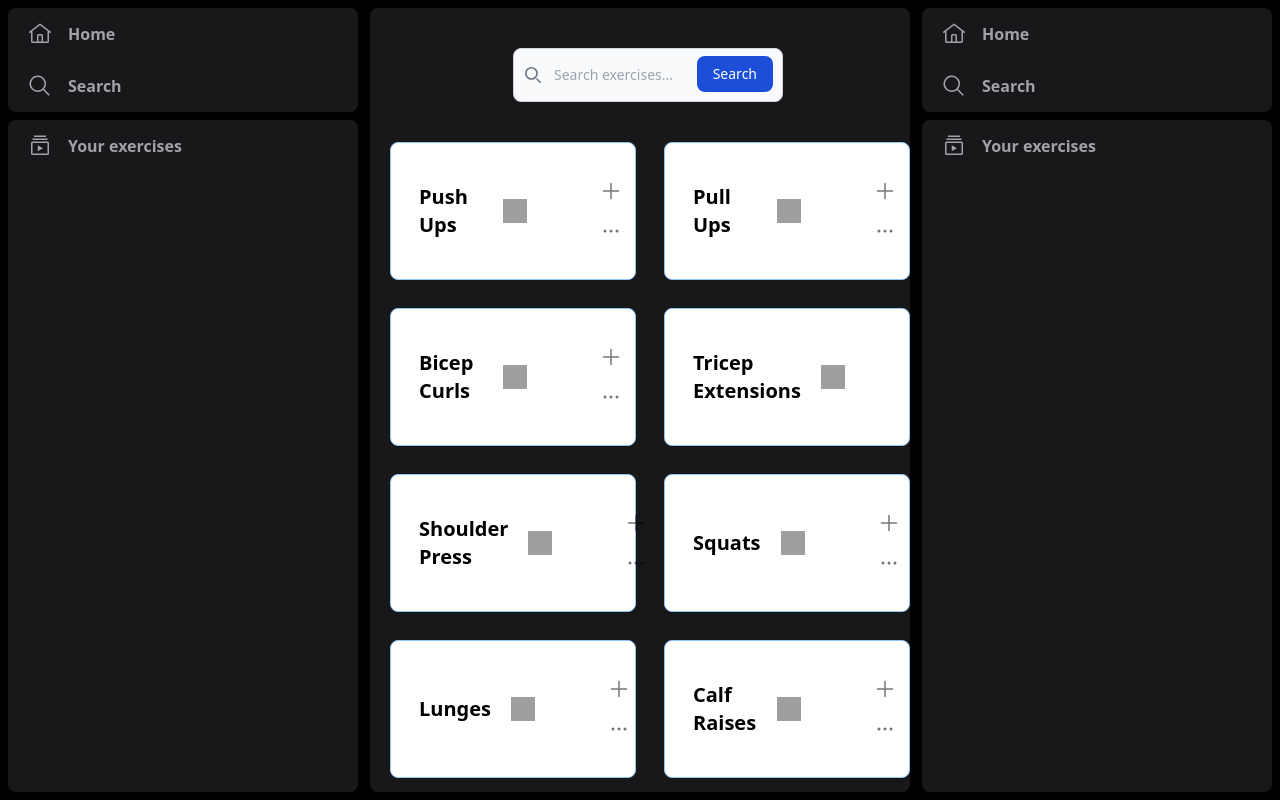
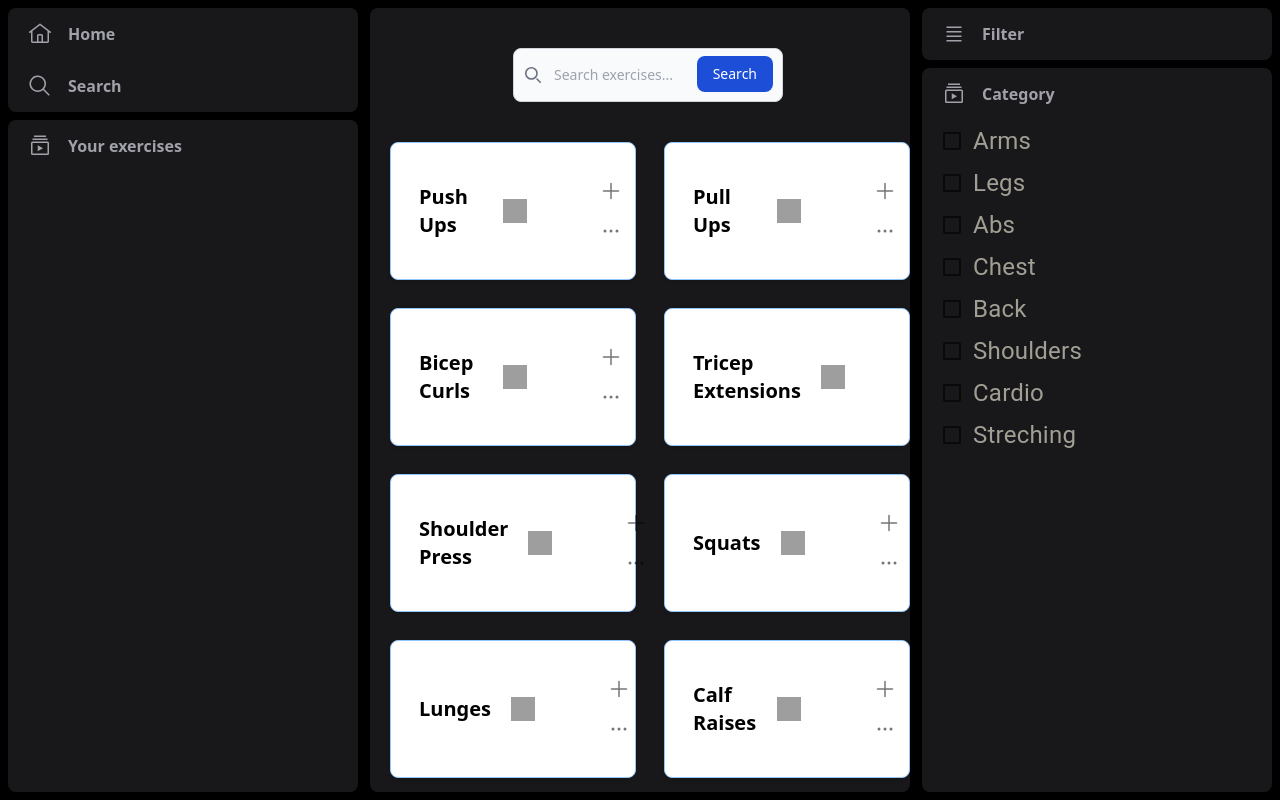
Before and after one commit to filnow/gym-buddy, an Astro site: page / in a window 1280 px wide. Built offline with nearby package versions, Linux system fonts and the light colour scheme; Astro itself is replaced by a stand-in of ours; grey boxes are pictures that could not be loaded.

Commit message:
add categories filters

```diff
--- /dev/null
+++ b/src/components/CategoryFilter.tsx
@@ -0,0 +1,81 @@
+import { useState } from 'react';
+import Checkbox from '@mui/material/Checkbox';
+import FormGroup from '@mui/material/FormGroup';
+import FormControlLabel from '@mui/material/FormControlLabel';
+
+export default function CategoryFilter({
+    count: initialCount,
+}: {
+    count: boolean;
+}
+
+) {
+
+    const Categories = [
+        'Arms',
+        'Legs',
+        'Abs',
+        'Chest',
+        'Back',
+        'Shoulders',
+        'Cardio',
+        'Streching',
+    ] as const;
+
+
+    const [checkedState, setCheckedState] = useState(
+        new Array(Categories.length).fill(false)
+      );
+
+    const handleOnChange = (position: number) => {
+        const updatedCheckedState = checkedState.map((item, index) =>
+          index === position ? !item : item
+        );
+
+        setCheckedState(updatedCheckedState);
+
+        const totalPrice = updatedCheckedState.reduce(
+          (sum, currentState, index) => {
+            if (currentState === true) {
+              return sum + Categories[index];
+            }
+            return sum;
+          },
+          0
+        );
+
+      };
+
+
+    const formControlLabelStyle = {
+        "& .MuiFormControlLabel-label": {
+          fontSize: "1.5rem",
+          width: 300,
+          color: 'rgba(161,159,147,255)',
+        }
+      }
+
+	return (
+		<>
+            <FormGroup>
+                {Categories.map((name, index) => {
+                return (
+                    <li key={index}>
+                    <div className="toppings-list-item">
+                        <div className="left-section">
+                        <FormControlLabel control={
+                            <Checkbox
+                                checked={checkedState[index]}
+                                onChange={() => handleOnChange(index)}
+                                inputProps={{ 'aria-label': 'controlled' }}
+                            />}
+                        label={name} sx={{...formControlLabelStyle}}/>
+                        </div>
+                    </div>
+                    </li>
+                );
+                })}
+            </FormGroup>
+		</>
+	);
+}
--- a/src/components/Counter.tsx
+++ /dev/null
@@ -1,25 +0,0 @@
-import { useState } from 'react';
-import './Counter.css';
-
-export default function Counter({
-	children,
-	count: initialCount,
-}: {
-	children: JSX.Element;
-	count: number;
-}) {
-	const [count, setCount] = useState(initialCount);
-	const add = () => setCount((i) => i + 1);
-	const subtract = () => setCount((i) => i - 1);
-
-	return (
-		<>
-			<div className="counter">
-				<button onClick={subtract}>-</button>
-				<pre>{count}</pre>
-				<button onClick={add}>+</button>
-			</div>
-			<div className="counter-message">{children}</div>
-		</>
-	);
-}
--- a/src/components/ExerciseCard.astro
+++ b/src/components/ExerciseCard.astro
@@ -4,6 +4,7 @@ import IconButton from '@mui/material/IconButton';
 import { PlusIcon, EllipsisHorizontalIcon } from '@heroicons/react/24/solid'
 import { useEffect } from "react";
 import './Card.css'
+import FilterMenu from "./FilterMenu.astro";
 
 interface Props {
     exercise : Exercises;
--- /dev/null
+++ b/src/components/FilterMenu.astro
@@ -0,0 +1,27 @@
+---
+import SideMenuIcon from "./SideMenuIcon.astro";
+import CategoryFilter from "./CategoryFilter";
+
+const someProps = {
+	count: false,
+};
+---
+
+<div class="flex flex-col flex-1 gap-2">
+  <div class="bg-zinc-900 rounded-lg">
+    <ul>
+      <SideMenuIcon href="#" iconName="carbon:text-align-justify">Filter</SideMenuIcon>
+    </ul>
+  </div>
+
+  <div class="bg-zinc-900 rounded-lg flex-1">
+    <ul>
+        <SideMenuIcon href="#" iconName="carbon:media-library">
+            Category
+        </SideMenuIcon>
+        <div class="ml-5 overflow-hidden">
+            <CategoryFilter {...someProps} client:visible></CategoryFilter>
+        </div>
+    </ul>
+  </div>
+</div>
--- a/src/layout/mainLayout.astro
+++ /dev/null
@@ -1,30 +0,0 @@
----
-import SideMenu from "../components/SideMenu.astro";
----
-
-<!doctype html>
-<html lang="en">
-  <head>
-    <meta charset="UTF-8" />
-    <meta
-      name="description"
-      content="Simple train tracker for gym"
-    />
-    <meta name="viewport" content="width=device-width" />
-    <link rel="icon" type="image/svg+xml" href="/favicon.svg" />
-    <meta name="generator" content={Astro.generator} />
-    <title>gym-buddy</title>
-  <body class="bg-black">
-    <div class="relative h-screen p-2 gap-3 flex items-stretch">
-      <div class="w-[350px] flex-col hidden lg:flex overflow-y-auto">
-        <SideMenu />
-      </div>
-      <div class="rounded-lg bg-zinc-900 flex-1 mx-auto overflow-y-auto scrollbar-hide">
-        <slot />
-      </div>
-      <div class="w-[350px] flex-col hidden lg:flex overflow-y-auto">
-        <SideMenu />
-      </div>
-    </div>
-  </body>
-</html>
--- a/src/pages/index.astro
+++ b/src/pages/index.astro
@@ -1,12 +1,29 @@
 ---
+import SideMenu from "../components/SideMenu.astro";
+import FilterMenu from "../components/FilterMenu.astro";
 import ExerciseCard from '../components/ExerciseCard.astro';
 import { exerciseData } from '../lib/Exercises';
-import Layout from "../layout/mainLayout.astro";
 import Search from '../components/Search.astro';
-
 ---
 
-<Layout title="Exercises">
+<!doctype html>
+<html lang="en">
+  <head>
+    <meta charset="UTF-8" />
+    <meta
+      name="description"
+      content="Simple train tracker for gym"
+    />
+    <meta name="viewport" content="width=device-width" />
+    <link rel="icon" type="image/svg+xml" href="/favicon.svg" />
+    <meta name="generator" content={Astro.generator} />
+    <title>gym-buddy</title>
+  <body class="bg-black">
+    <div class="relative h-screen p-2 gap-3 flex items-stretch">
+      <div class="w-[350px] flex-col hidden lg:flex overflow-y-auto">
+        <SideMenu />
+      </div>
+      <div class="rounded-lg bg-zinc-900 flex-1 mx-auto overflow-y-auto scrollbar-hide">
         <div class="flex flex-col items-center justify-center">
           <div class="w-full sm:w-1/2 lg:w-1/2 mt-10 ml-4">
             <div class="w-90 justify-center mx-auto">
@@ -17,4 +34,10 @@ import Search from '../components/Search.astro';
           {exerciseData.map((exercise) => <ExerciseCard exercise={exercise} />)}
           </div>
         </div>
-</Layout>
+      </div>
+      <div class="w-[350px] flex-col hidden lg:flex overflow-y-auto">
+        <FilterMenu />
+      </div>
+    </div>
+  </body>
+</html>
```
Also changed, not shown: src/components/Counter.css (deleted, +0 -11 lines). Lines whose indentation alone changed are shown as unchanged.
